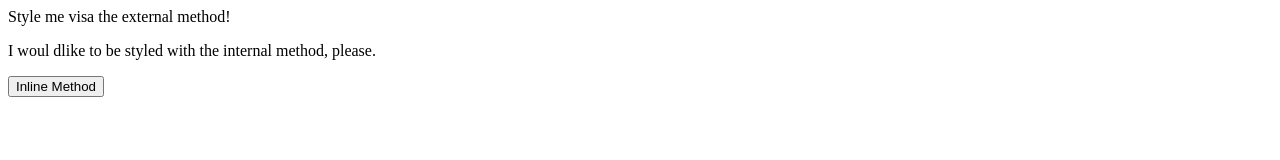
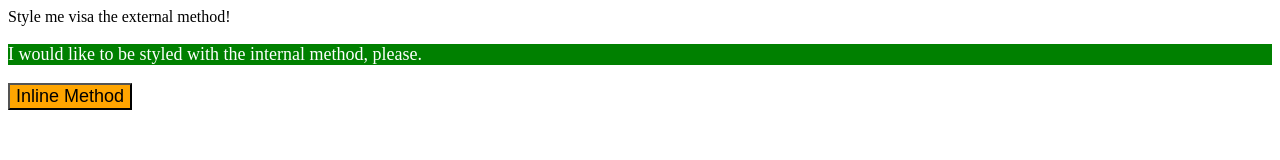
Before and after one commit to zeeali2000/odin-exercise, a plain HTML site: page foundation/foundation-1/index.html in a window 1280 px wide. Drawn offline with Linux system fonts and the light colour scheme.

Commit message:
Index Page - HTML Page
This is the homepage for the Foundation 1 exercise. It is structured as per the assignment

```diff
--- a/foundation/foundation-1/index.html
+++ b/foundation/foundation-1/index.html
@@ -5,13 +5,21 @@
     <meta http-equiv="X-UA-Compatible" content="IE=edge">
     <meta name="viewport" content="width=device-width, initial-scale=1.0">
     <title>CSS Linking Exercise</title>
+    <link rel="stylesheet" href="script.css">
+    <style>
+    p{
+        color: white;
+        background-color: green;
+        font-size: 18px;
+    }
+</style>
 </head>
 <body>
 <div>Style me visa the external method!</div>
 
-<p>I woul dlike to be styled with the internal method, please.</p>
+<p>I would like to be styled with the internal method, please.</p>
 
-<button>Inline Method</button>
+<button style="background-color: orange; font-size: 18px;">Inline Method</button>
 
 </body>
 </html>
```
